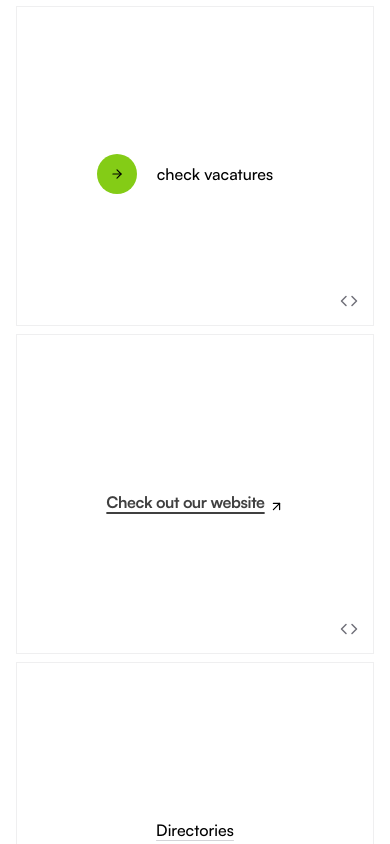
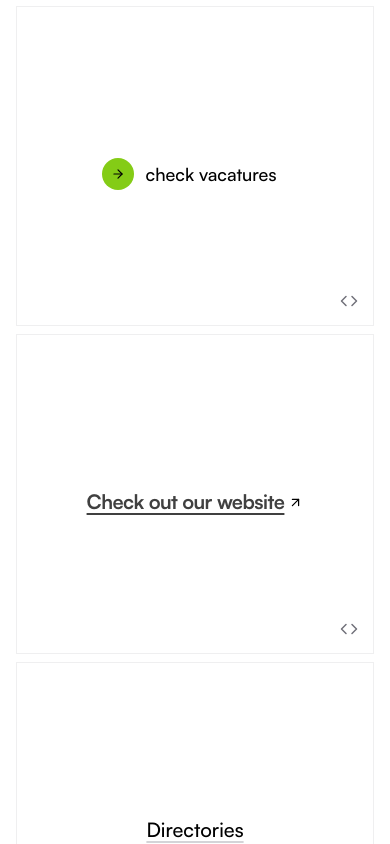
Before and after one commit to Jeff-Maina/craft, a Next.js app: page /elements/links in a window 390 px wide. Shown: the part 2220-3064 px from the top of the page. Built offline with nearby package versions, Linux system fonts and the light colour scheme.

Commit message:
Refine components for smaller screens

```diff
--- a/src/app/(pages)/elements/links/(examples)/link_007/Link_007.tsx
+++ b/src/app/(pages)/elements/links/(examples)/link_007/Link_007.tsx
@@ -7,12 +7,12 @@ import { codeblock } from "./codeblock";
 const Link007 = () => {
   return (
     <ElementLayout codeBlock={codeblock}>
-      <a href="" className="group/link flex items-center gap-5 h-20">
-        <div className="bg-lime-500 size-10 rounded-full grid place-items-center scale-100 group-hover/link:size-0 group-hover/link:translate-x-4  overflow-hidden transition-all duration-500">
+      <a href="" className="group/link flex items-center gap-3 lg:gap-5 h-20">
+        <div className="bg-lime-500 size-8 md:size-10 rounded-full grid place-items-center scale-100 group-hover/link:size-0 group-hover/link:translate-x-4  overflow-hidden transition-all duration-500">
           <ArrowRight className="h-[14px] w-[14px] group-hover/link:translate-x-[150%] transition-all duration-300" />
         </div>
-        <span className="lg:text-xl leading-none">check vacatures</span>
-        <div className="bg-lime-500 size-0 grid place-items-center rounded-full overflow-hidden -translate-x-4 group-hover/link:size-10 group-hover/link:translate-x-0 transition-all duration-500">
+        <span className="text-lg lg:text-xl leading-none">check vacatures</span>
+        <div className="bg-lime-500 group-hover/link:size-8 size-0 grid place-items-center rounded-full overflow-hidden -translate-x-4 group-hover/link:md:size-10 group-hover/link:translate-x-0 transition-all duration-500">
           <ArrowRight className="h-[14px] w-[14px] -translate-x-[150%] group-hover/link:translate-x-[0%] transition-all duration-300" />
         </div>
       </a>
--- a/src/app/(pages)/elements/links/(examples)/link_008/Link_008.tsx
+++ b/src/app/(pages)/elements/links/(examples)/link_008/Link_008.tsx
@@ -8,8 +8,8 @@ const Link008 = () => {
   return (
     <ElementLayout codeBlock={codeblock}>
       <a href="" className="group/link flex items-center gap-1 h-20 font-satoshi-bold">
-        <span className="lg:text-3xl font-satoshi-semibold leading-none tracking-tight text-neutral-700 group-hover/link:text-neutral-500 transition-all duration-300 underline underline-offset-4 decoration-2 decoration-neutral-700">Check out our website</span>
-        <ArrowRight className="h-[15px] w-[15px] translate-y-1 -rotate-45 group-hover/link:rotate-0 group-hover/link:translate-x-1 transition-all duration-500" />
+        <span className="text-xl lg:text-3xl font-satoshi-semibold leading-none tracking-tight text-neutral-700 group-hover/link:text-neutral-500 transition-all duration-300 underline underline-offset-4 decoration-2 decoration-neutral-700">Check out our website</span>
+        <ArrowRight className="h-[15px] w-[15px] md:translate-y-1 -rotate-45 group-hover/link:rotate-0 group-hover/link:translate-x-1 transition-all duration-500" />
       </a>
     </ElementLayout>
   );
--- a/src/app/(pages)/elements/links/(examples)/link_009/link_009.tsx
+++ b/src/app/(pages)/elements/links/(examples)/link_009/link_009.tsx
@@ -7,7 +7,7 @@ const Link009 = () => {
   return (
     <ElementLayout codeBlock={codeblock}>
       <a href="" className="group/link relative">
-        <span className="lg:text-2xl underline underline-offset-4 decoration-zinc-300">Directories</span>
+        <span className="text-xl lg:text-2xl underline underline-offset-4 decoration-zinc-300">Directories</span>
         <div className="absolute bottom-[1px] h-[2px] left-0 w-0 bg-black group-hover/link:w-full transition-all duration-300"></div>
       </a>
     </ElementLayout>
```
